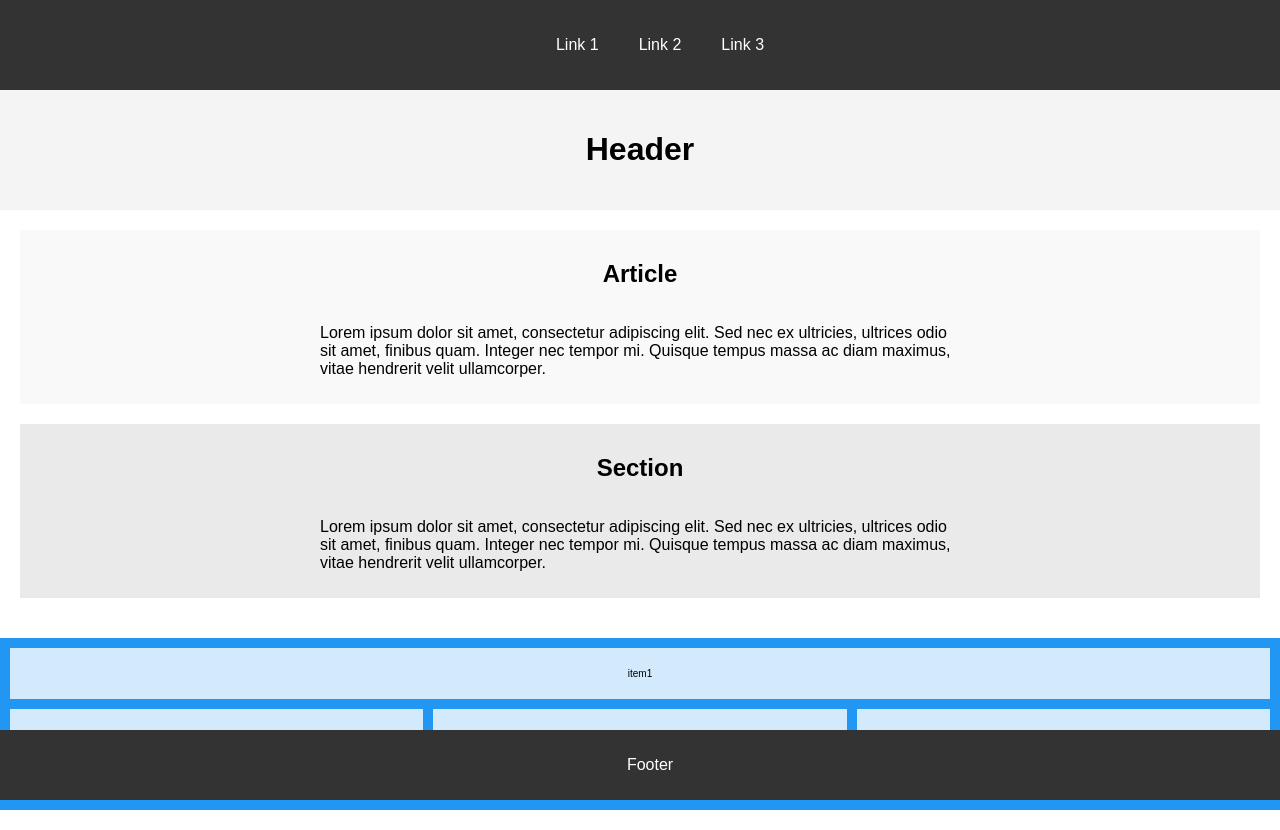
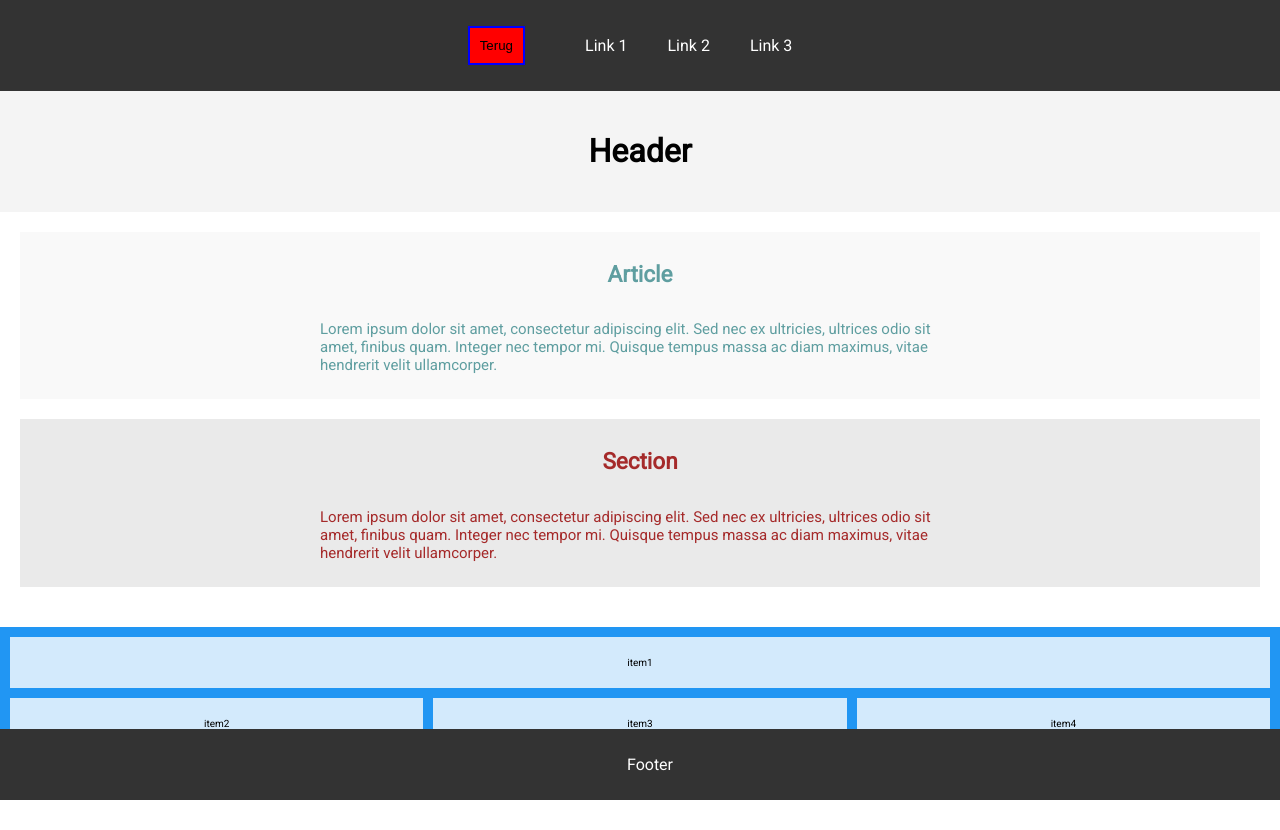
Before and after one commit to erikvdwiel/Front-end-portfolio, a website: page index.html in a window 1280 px wide. Drawn offline with Linux system fonts and the light colour scheme.

Commit message:
Installed and added scss

```diff
--- a/index.html
+++ b/index.html
@@ -8,6 +8,7 @@
 </head>
 <body>
     <nav>
+        <button>Terug</button>
         <ul>
             <li><a href="#">Link 1</a></li>
             <li><a href="#">Link 2</a></li>
--- /dev/null
+++ b/main.scss
@@ -0,0 +1,167 @@
+//@import
+@import url('https://fonts.googleapis.com/css?family=Roboto');
+
+// Variabelen
+$primary-color: blue;
+$secondary-color: green;
+$tertiary-color: yellow;
+$quaternary-color: red;
+$font-size: 20px;
+
+// Type variabelen
+$border-size: 2px solid;
+$font-family: Arial, sans-serif;
+$padding-size: 10px;
+
+%button-style {
+    border: $border-size $primary-color;
+    font-family: $font-family;
+    padding: $padding-size;
+}
+
+//@extend
+button {
+    @extend %button-style;
+    background-color: $secondary-color;
+}
+
+//@media
+@media (max-width: 768px) {
+    button {
+        font-size: $font-size - 2;
+        background-color: $secondary-color;
+        border: $border-size $tertiary-color;
+    }
+}
+
+@media (min-width: 768px) {
+    button {
+        background-color: $quaternary-color;
+    }
+}
+
+//genestelde elementen
+main{
+    font-size: 15px;
+
+    article {
+        color: cadetblue;
+    }
+
+    section {
+        color: brown;
+      }
+
+  }
+
+.item1 {
+    grid-area: item1;
+}
+
+.item2 {
+    grid-area: item2;
+}
+
+.item3 {
+    grid-area: item3;
+}
+
+.item4 {
+    grid-area: item4;
+}
+
+a {
+    color: white;
+    text-decoration: none;
+}
+
+body {
+
+    font-family: 'Roboto', sans-serif;
+    margin: 0;
+    padding: 0;
+}
+
+nav {
+    display: flex;
+    align-items: center;
+    justify-content: center;
+    background-color: #333;
+    color: #fff;
+}
+
+nav ul {
+    list-style-type: none;
+    display: flex;
+    flex-direction: row;
+}
+
+nav li {
+    padding: 20px;
+}
+
+header {
+    display: flex;
+    justify-content: center;
+    background-color: #f4f4f4;
+    padding: 20px;
+}
+
+footer {
+    display: flex;
+    justify-content: center;
+    background-color: #333;
+    color: #fff;
+    padding: 10px;
+    position: fixed;
+    bottom: 0;
+    width: 100%;
+}
+
+main {
+    padding: 20px;
+}
+
+article {
+    display: flex;
+    flex-direction: column;
+    align-items: center;
+    justify-content: center;
+    background-color: #f9f9f9;
+    padding: 10px;
+    margin-bottom: 20px;
+}
+
+section {
+    display: flex;
+    flex-direction: column;
+    align-items: center;
+    justify-content: center;
+    background-color: #eaeaea;
+    padding: 10px;
+    margin-bottom: 20px;
+}
+
+.box {
+    width: 50vw;
+}
+
+.grid-container {
+    display: grid;
+    grid-template-areas:
+        'item1 item1 item1 item1 item1 item1'
+        'item2 item2 item3 item3 item4 item4';
+    gap: 10px;
+    background-color: #2196F3;
+    padding: 10px;
+    padding-bottom: 50px;
+    margin-bottom: 20px;
+}
+
+
+.grid-container>div {
+    background-color: rgba(255, 255, 255, 0.8);
+    text-align: center;
+    padding: 20px 0;
+    font-size: 10px;
+}
```
Also changed, not shown: package.json (added, +14 -0 lines), style.css, 1 other file.
